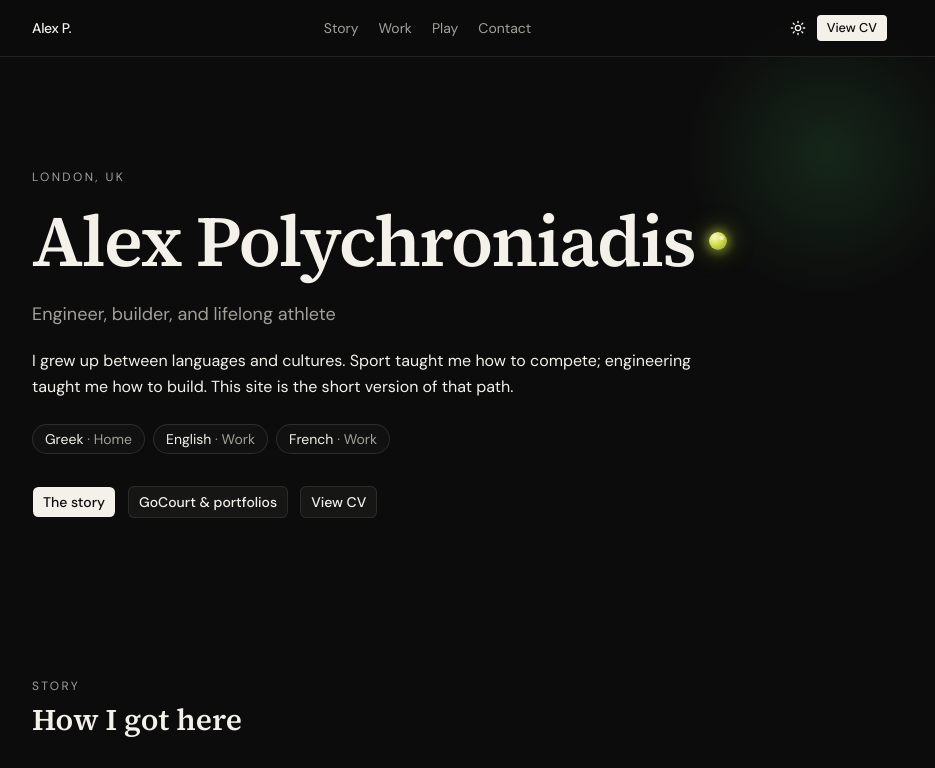
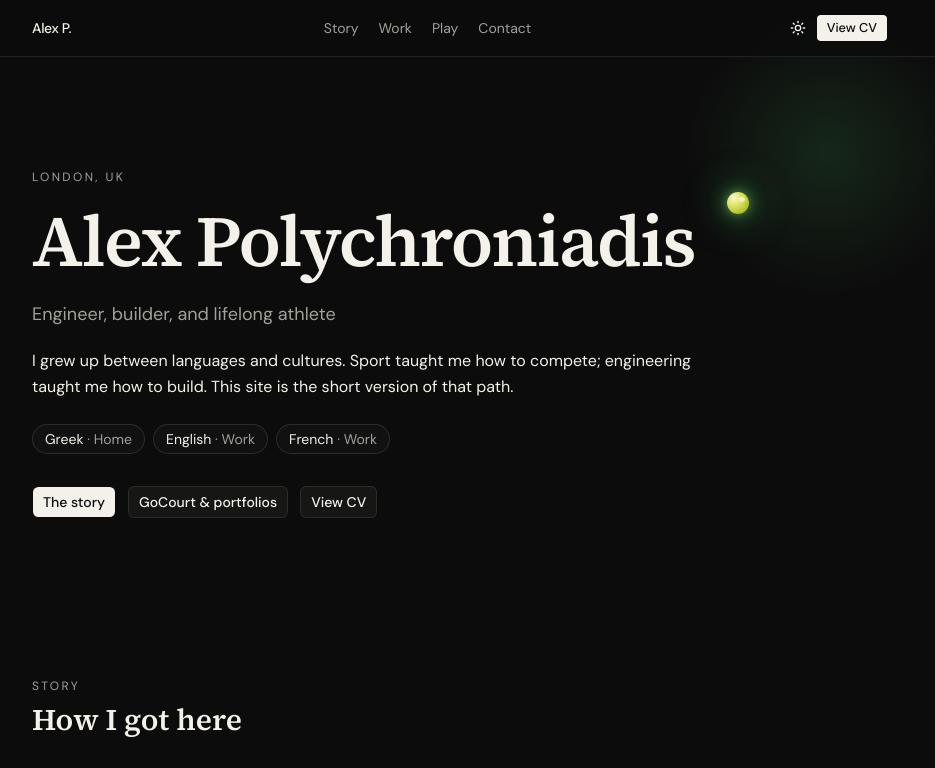
Before and after one commit to alexplds/personal-website, a Next.js app: page / in a window 1280 px wide. Shown: the top 768 px of the page, without its empty margins (180-1115 px from the left). Built offline with nearby package versions, Linux system fonts and the light colour scheme.

Commit message:
Nudge the name tennis ball right, up, and add a green halo
The light sits further from the last letter, a little larger and higher, with a court-green glow.

Co-authored-by: alexandrosplds <Alexandros.polychroniadis@gmail.com>

```diff
--- a/app/globals.css
+++ b/app/globals.css
@@ -248,14 +248,16 @@
 
 .name-light {
   position: relative;
-  width: 18px;
-  height: 18px;
+  top: -0.55rem;
+  width: 22px;
+  height: 22px;
   flex-shrink: 0;
   border-radius: 999px;
   background: radial-gradient(circle at 32% 28%, #fff8c4, #d4e054 42%, #8aa322);
   box-shadow:
-    0 0 10px 3px rgb(212 224 84 / 45%),
-    0 0 22px 8px rgb(141 163 34 / 22%);
+    0 0 14px 5px rgb(47 107 60 / 55%),
+    0 0 32px 14px rgb(47 107 60 / 32%),
+    0 0 6px 1px rgb(212 224 84 / 40%);
   animation: float-y 4.5s ease-in-out infinite;
 }
 
--- a/components/sections.tsx
+++ b/components/sections.tsx
@@ -18,7 +18,7 @@ export function HeroSection() {
         </p>
         <h1 className="font-heading hero-in hero-in-2 mt-4 text-5xl leading-[1.1] tracking-tight md:text-7xl">
           {firstName}{" "}
-          <span className="inline-flex items-center gap-3.5 whitespace-nowrap">
+          <span className="inline-flex items-start gap-8 whitespace-nowrap">
             {lastName}
             <span className="name-light hidden md:inline-block" aria-hidden="true" />
           </span>
```
